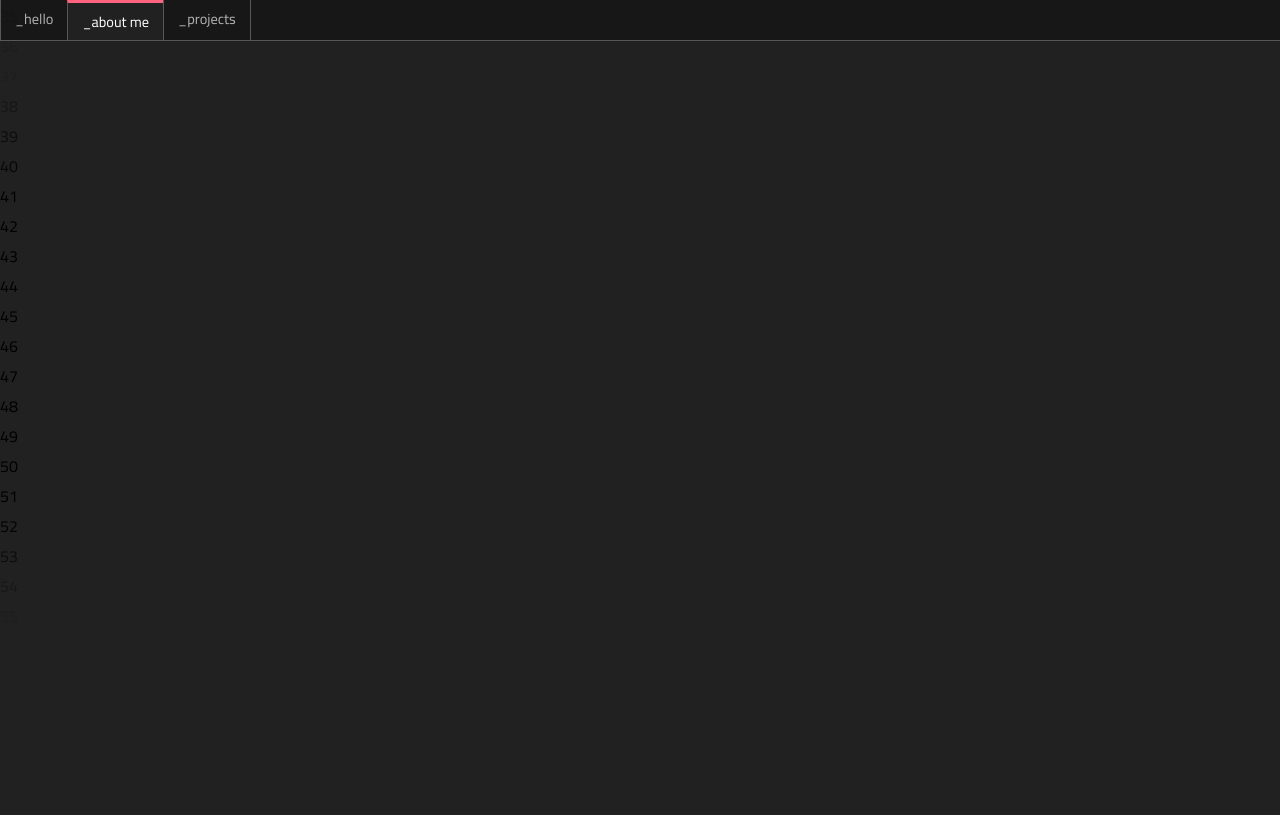
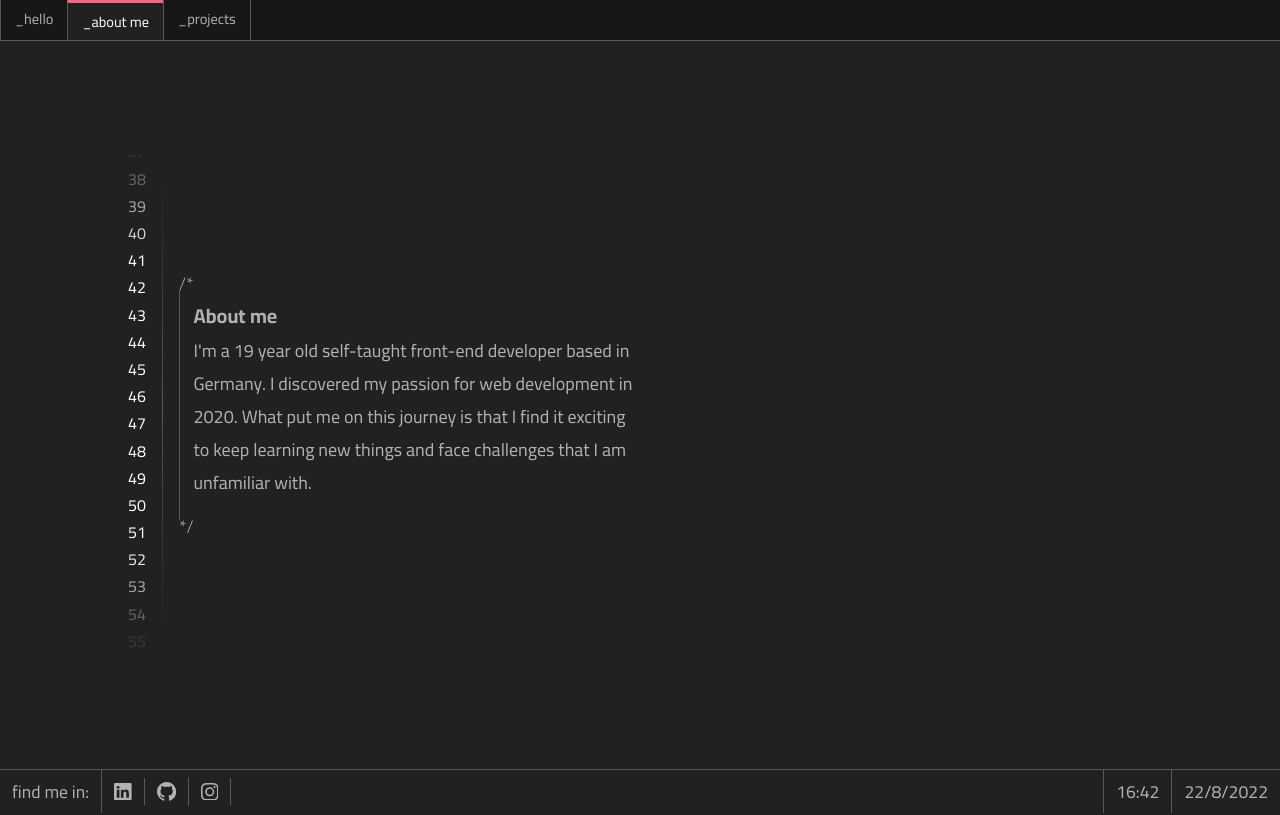
Before and after one commit to mirayatech/V2-Portfolio, a React (Vite) app: page /about in a window 1280 px wide. Shown: the top 815 px of the page. Built offline with nearby package versions, Linux system fonts and the light colour scheme.

Commit message:
style: style about layout

```diff
--- a/src/styles/About.css
+++ b/src/styles/About.css
@@ -0,0 +1,76 @@
+.about {
+  height: 91vh;
+  display: flex;
+  color: var(--text);
+  position: relative;
+  align-items: center;
+  justify-content: space-between;
+}
+
+.about .about__primary {
+  height: 500px;
+  display: flex;
+  margin-left: 10%;
+  overflow: hidden;
+  position: relative;
+}
+
+.about .about__primary .line__numbers {
+  display: flex;
+  flex-direction: column;
+  opacity: 1;
+  transform: translateY(-370px) translateZ(0px);
+}
+
+.about .about__primary .line__numbers .number {
+  line-height: 1.7;
+  color: white;
+}
+
+.about .about__primary .large__line {
+  width: 1px;
+  height: 450px;
+  margin-left: 1rem;
+  align-self: center;
+  background-image: linear-gradient(180deg, transparent, #595858, transparent);
+}
+
+.about .about__primary .wrapper {
+  align-self: center;
+  margin-left: 1rem;
+}
+
+.about .about__primary .wrapper .small__line {
+  align-self: center;
+  width: 1px;
+  height: 230px;
+  background-color: var(--light-grey);
+}
+
+.about .about__primary .wrapper p {
+  font-weight: 300;
+  font-size: calc(18 / 16 * 1rem);
+}
+
+.about .about__primary .wrapper p:first-child {
+  margin-bottom: -10px;
+}
+
+.about .about__primary .wrapper p:last-child {
+  margin-top: -10px;
+}
+
+.about .about__primary .about__text {
+  align-self: center;
+  width: 450px;
+}
+
+.about .about__primary .about__text h1 {
+  font-weight: 700;
+  font-size: calc(20 / 16 * 1rem);
+}
+
+.about .about__primary .about__text p {
+  font-size: calc(18 / 16 * 1rem);
+  padding-bottom: 15px;
+}
--- a/src/styles/Hello.css
+++ b/src/styles/Hello.css
@@ -1,5 +1,5 @@
 .hello {
-  height: 90vh;
+  height: 91vh;
   display: flex;
   flex-direction: row;
   justify-content: space-evenly;
```
